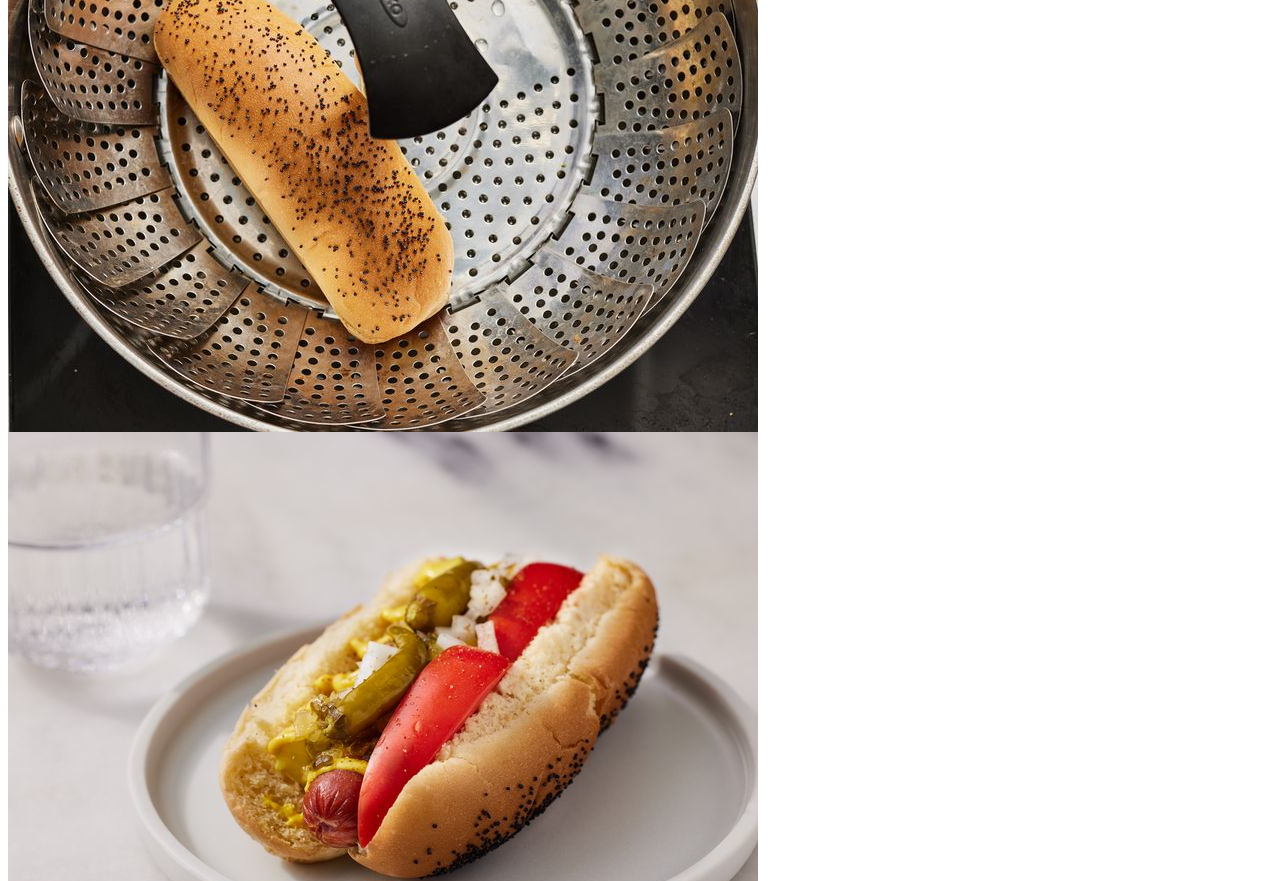
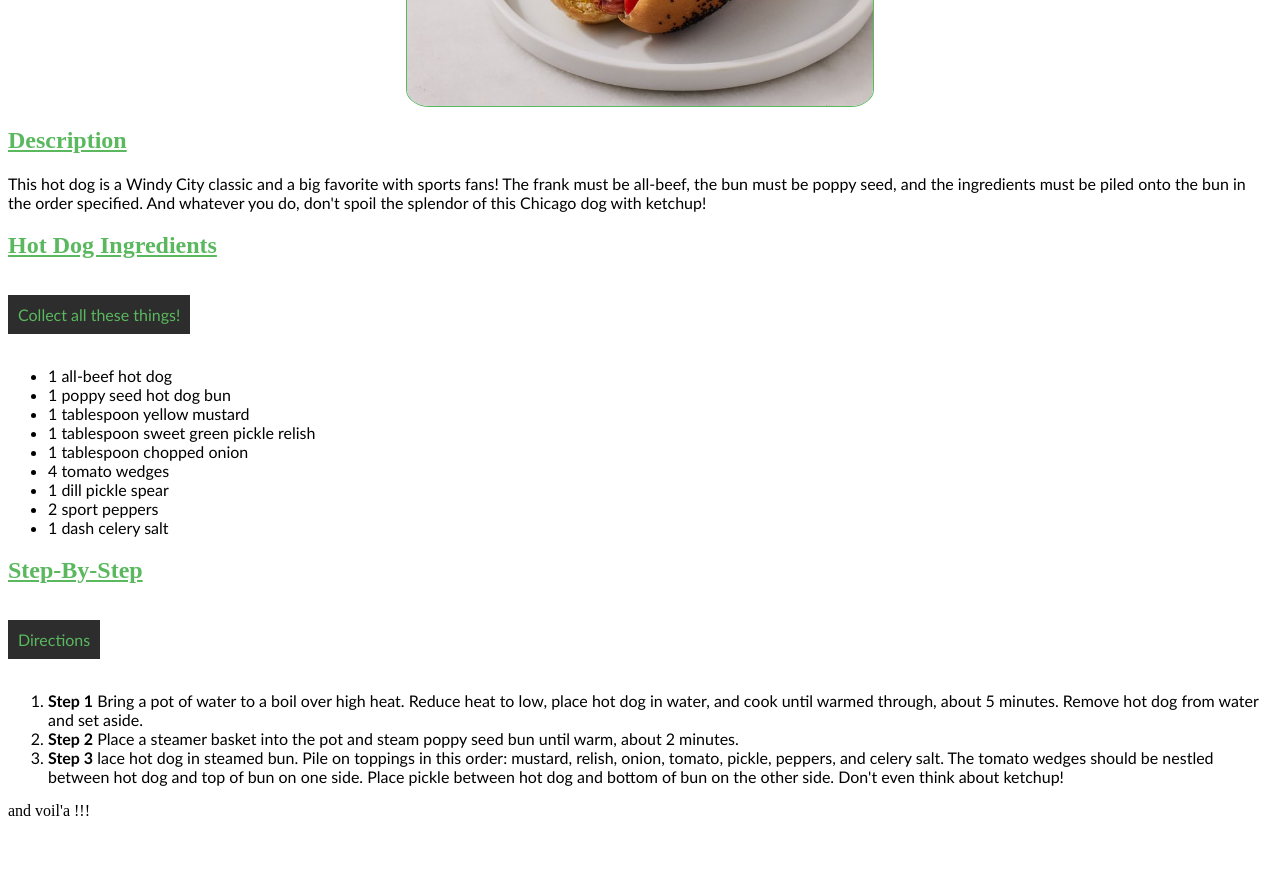
Before and after one commit to Grzegorz8x8x/odin-recipes, a plain HTML site: page recipes/hotdog.html in a window 1280 px wide. Shown: the part 760-1641 px from the top of the page. After the commit the page ends 1596 px from the top, so only its background shows below. Drawn offline with Linux system fonts and the light colour scheme.

Commit message:
Add new style for all tags in all sub-pages and bug fixes in their html files

```diff
--- a/recipes/hotdog.html
+++ b/recipes/hotdog.html
@@ -1,17 +1,20 @@
+<link rel="stylesheet" href="../style.css">
+
 <h1>Chicago-Style Hot Dog</h1>
-
-<img src="./pictures/hot-dog1.jpeg" alt="hot-dog-foto1">
-<img src="./pictures/hot-dog2.jpeg" alt="hot-dog-foto2">
-<img src="./pictures/hot-dog3.jpeg" alt="hot-dog-foto3">
+<div id="foto-container">
+    <img class="foto-size foto-color1" src="./pictures/hot-dog1.jpeg" alt="hot-dog-foto1">
+    <img class="foto-size foto-color2" src="./pictures/hot-dog2.jpeg" alt="hot-dog-foto2">
+    <img class="foto-size foto-color3" src="./pictures/hot-dog3.jpeg" alt="hot-dog-foto3">
+</div>
 <h2>Description</h2>
-    <p>This hot dog is a Windy City classic and a big favorite with sports fans! The frank must be all-beef, the bun must be poppy seed, and the ingredients
+    <p class="font-p">This hot dog is a Windy City classic and a big favorite with sports fans! The frank must be all-beef, the bun must be poppy seed, and the ingredients
         must be piled onto the bun in the order specified. And whatever you do, don't spoil the splendor of this Chicago dog with ketchup!
     </p>
 
 <h2>Hot Dog Ingredients</h2>
-    <p>
+    <p class="style-p font-p">
         Collect all these things!
-        <ul>
+        <ul class="font-ol-ul">
             <li>1 all-beef hot dog</li>
             <li>1 poppy seed hot dog bun</li>
             <li>1 tablespoon yellow mustard</li>
@@ -25,9 +28,9 @@
         </ul>
     </p>
     <h2>Step-By-Step</h2>
-        <p>
+        <p class="style-p font-p">
             Directions
-            <ol>
+            <ol class="font-ol-ul">
                 <li><b>Step 1</b> Bring a pot of water to a boil over high heat. Reduce heat to low, place hot dog in water, and cook until warmed through,
                     about 5 minutes. Remove hot dog from water and set aside.
                 </li>
--- a/style.css
+++ b/style.css
@@ -8,3 +8,37 @@ h1{
     padding: 20px;
     border: 1px solid black;
 }
+#foto-container {
+    text-align: center;
+}
+.foto-size {
+    width: auto;
+    height: 350px;
+    display: inline-block;
+    margin: 0 15px;
+}
+.foto-color1, .foto-color3 {
+    border-radius: 5%;
+    border: 1px solid #5ab85e;
+}
+.foto-color2 {
+    border-radius: 5%;
+    border: 1px solid rgb(45, 45, 45);
+}
+
+.style-p{
+    color: #5ab85e;
+    background-color: rgb(45, 45, 45);
+    display: inline-block;
+    padding: 10px;
+    overflow: hidden;
+
+}
+.font-p, .font-ol-ul{
+    font-size: 16px;
+    font-family: 'Gill Sans', 'Gill Sans MT', Calibri, 'Trebuchet MS', sans-serif;
+}
+h2 {
+    color: #5ab85e;
+    text-decoration: underline;
+}
```
Also changed, not shown: recipes/lasagna.html (+22 -19 lines), recipes/tomato.html (+14 -12 lines).
